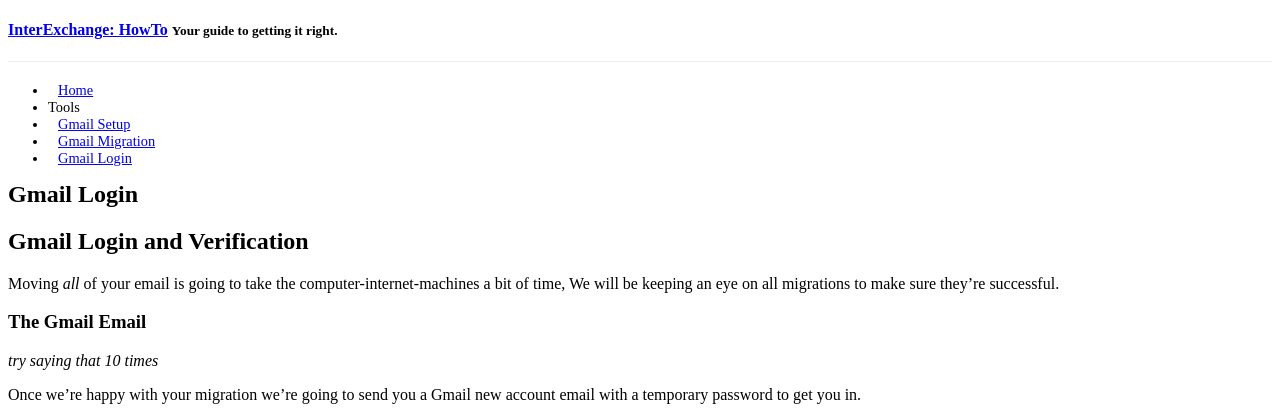
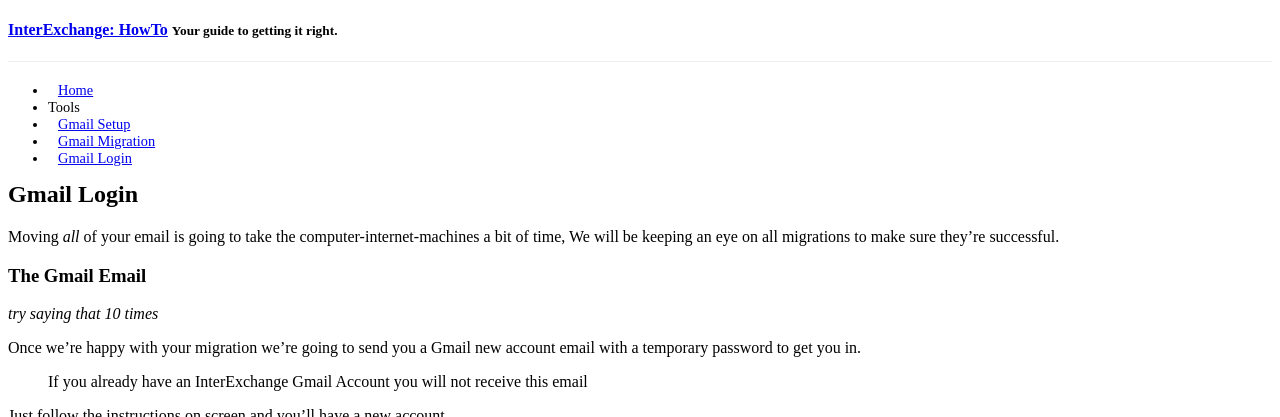
Before and after one commit to acohen/howto, a Jekyll site: the page built from _posts/2014-09-23-gmail-login.md, in a window 1280 px wide, cut to the strip 0-417 px from the top of the page. Built offline with Jekyll 4.4.1, drawn with Linux system fonts in a browser that asks for light colours; Markdown is read by kramdown in place of the engine named in the settings; a style sheet for code colours, icons or effects is not loaded.

Commit message:
Update 2014-09-23-gmail-login.md

```diff
--- a/_posts/2014-09-23-gmail-login.md
+++ b/_posts/2014-09-23-gmail-login.md
@@ -4,8 +4,6 @@ title: "Gmail Login"
 category: tools
 date: 2014-09-23 18:19:32
 ---
-
-## Gmail Login and Verification
 
 Moving _all_ of your email is going to take the computer-internet-machines a bit of time,
 We will be keeping an eye on all migrations to make sure they're successful.
```
